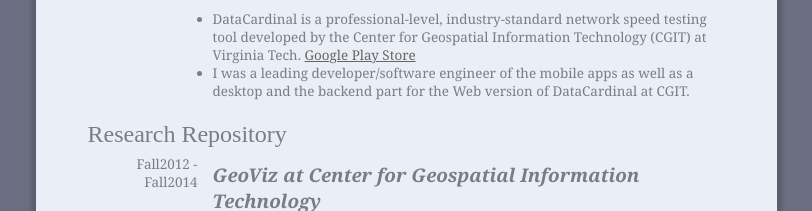
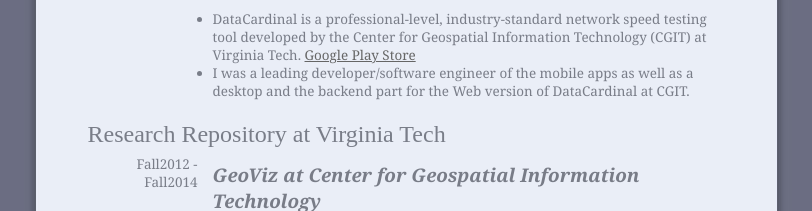
Before and after one commit to JS-Kim/JS-Kim.github.io, a plain HTML site: page research.html in a window 1280 px wide. Shown: the part 920-1131 px from the top of the page, without its empty margins (234-1046 px from the left). Drawn offline with Linux system fonts and the light colour scheme; a script that the page names is missing.

Commit message:
repository modified

```diff
--- a/research.html
+++ b/research.html
@@ -92,7 +92,7 @@ My part was to process LiDAR data of a city (Blacksburg, VA) with satellite imag
 </div>
 
 
-<p><font size="5" face="Arial Rounded MT Bold">Research Repository <br></font>
+<p><font size="5" face="Arial Rounded MT Bold">Research Repository at Virginia Tech<br></font>
 </p>
 
 <div class="margin">Fall2012 - <br>Fall2014</div>
```
